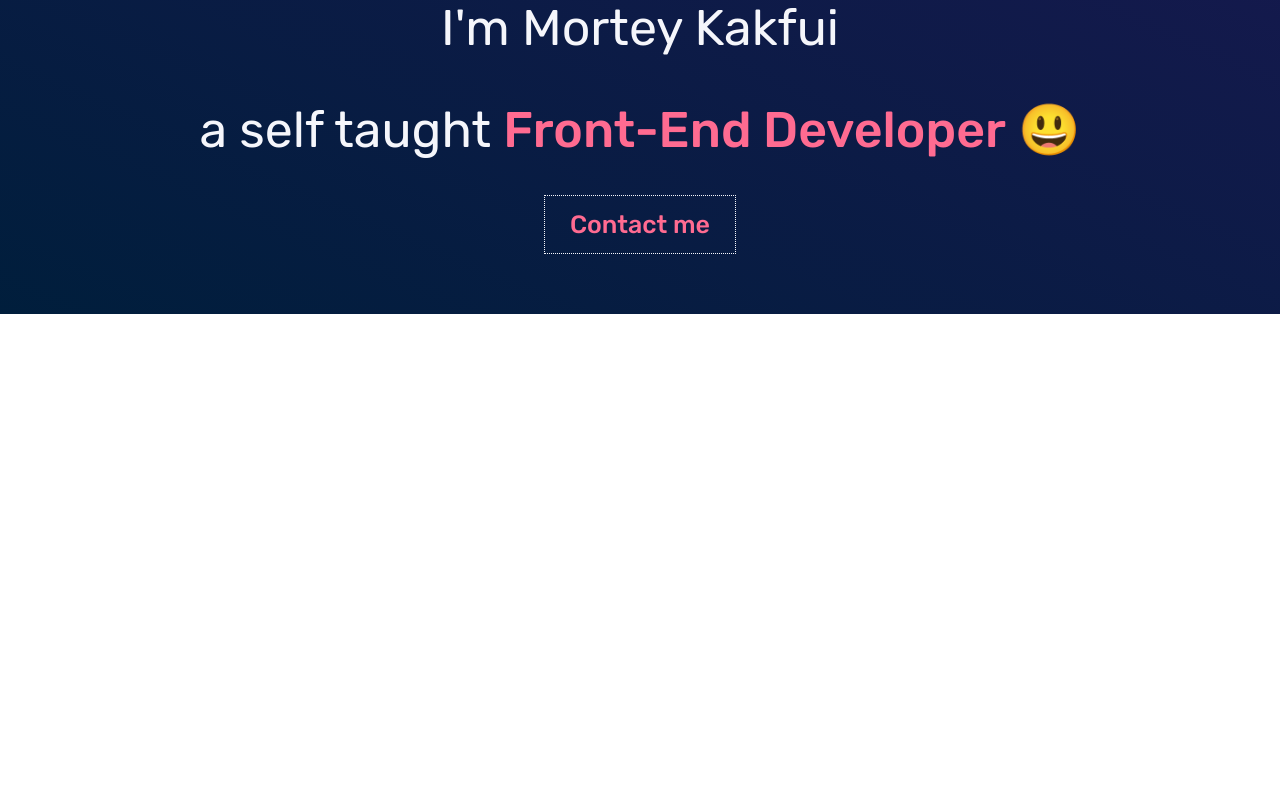
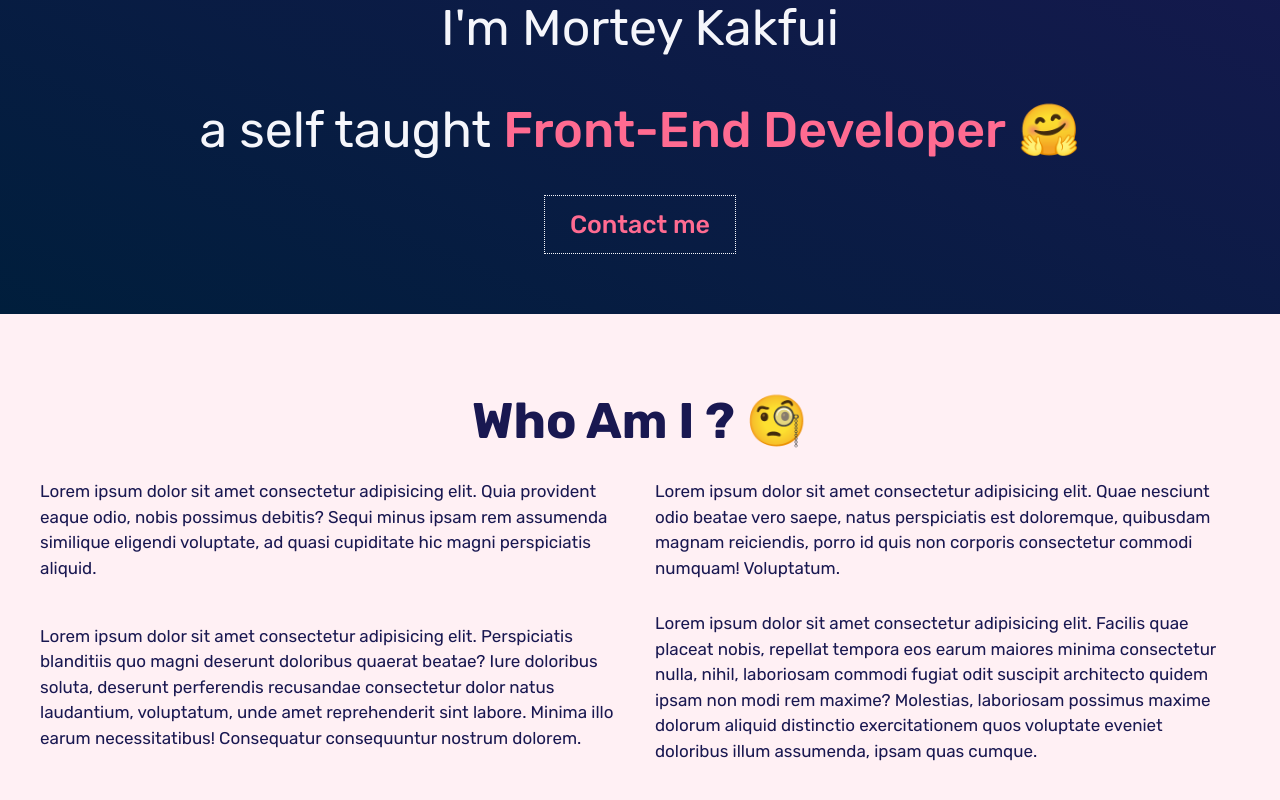
Before and after one commit to MorteyKafui/sir-kafui-portfolio, a Next.js app: page / in a window 1280 px wide. Shown: the part 326-1126 px from the top of the page. Before the commit the page ends 800 px from the top, so only its background shows below. Built offline with nearby package versions, Linux system fonts and the light colour scheme.

Commit message:
add about section

```diff
--- /dev/null
+++ b/components/About/About.jsx
@@ -0,0 +1,44 @@
+import React from 'react';
+import { StyledAbout } from './AboutStyles';
+
+const About = () => {
+  return (
+    <StyledAbout id='about'>
+      <div className='main-container'>
+        <h2>Who Am I ? 🧐</h2>
+        <div className='about-me'>
+          <p className='p-1'>
+            Lorem ipsum dolor sit amet consectetur adipisicing elit. Quia
+            provident eaque odio, nobis possimus debitis? Sequi minus ipsam rem
+            assumenda similique eligendi voluptate, ad quasi cupiditate hic
+            magni perspiciatis aliquid.
+          </p>
+          <p className='p-2'>
+            Lorem ipsum dolor sit amet consectetur adipisicing elit. Quae
+            nesciunt odio beatae vero saepe, natus perspiciatis est doloremque,
+            quibusdam magnam reiciendis, porro id quis non corporis consectetur
+            commodi numquam! Voluptatum.
+          </p>
+          <p className='p-3'>
+            Lorem ipsum dolor sit amet consectetur adipisicing elit.
+            Perspiciatis blanditiis quo magni deserunt doloribus quaerat beatae?
+            Iure doloribus soluta, deserunt perferendis recusandae consectetur
+            dolor natus laudantium, voluptatum, unde amet reprehenderit sint
+            labore. Minima illo earum necessitatibus! Consequatur consequuntur
+            nostrum dolorem.
+          </p>
+          <p className='p-4'>
+            Lorem ipsum dolor sit amet consectetur adipisicing elit. Facilis
+            quae placeat nobis, repellat tempora eos earum maiores minima
+            consectetur nulla, nihil, laboriosam commodi fugiat odit suscipit
+            architecto quidem ipsam non modi rem maxime? Molestias, laboriosam
+            possimus maxime dolorum aliquid distinctio exercitationem quos
+            voluptate eveniet doloribus illum assumenda, ipsam quas cumque.
+          </p>
+        </div>
+      </div>
+    </StyledAbout>
+  );
+};
+
+export default About;
--- /dev/null
+++ b/components/About/AboutStyles.js
@@ -0,0 +1,29 @@
+import styled from 'styled-components';
+
+export const StyledAbout = styled.section`
+  background-color: #fff0f4;
+  color: #191851;
+  padding: 5rem 0;
+  min-height: 60vh;
+
+  h2 {
+    font-size: 5rem;
+    text-align: center;
+    margin-bottom: 2rem;
+    display: flex;
+    justify-content: center;
+    align-items: center;
+  }
+
+  .about-me {
+    display: grid;
+    grid-template-columns: repeat(2, 1fr);
+    gap: 3rem;
+    justify-content: center;
+    align-items: center;
+
+    p {
+      font-size: 1.7rem;
+    }
+  }
+`;
--- a/components/Intro/Intro.jsx
+++ b/components/Intro/Intro.jsx
@@ -11,7 +11,7 @@ const Intro = () => {
         <p>I'm Mortey Kakfui</p>
         <br />
         <p>
-          a self taught <span>Front-End Developer</span> 😃
+          a self taught <span>Front-End Developer</span> 🤗
         </p>
         <br />
         <Link href='#contact'>
--- a/components/Intro/IntroStyles.js
+++ b/components/Intro/IntroStyles.js
@@ -12,7 +12,7 @@ export const StyledHeader = styled.header`
     flex-direction: column;
     align-items: center;
     justify-content: center;
-    height: 100%;
+    min-height: 100%;
 
     h1 {
       font-size: 10rem;
--- a/pages/index.js
+++ b/pages/index.js
@@ -1,3 +1,4 @@
+import About from '../components/About/About';
 import Intro from '../components/Intro/Intro';
 import Layout from '../components/Layout/Layout';
 
@@ -5,6 +6,7 @@ export default function Home() {
   return (
     <Layout title='Sir_Kafui | Welcome to my portfolio'>
       <Intro />
+      <About />
     </Layout>
   );
 }
--- a/styles/globals.js
+++ b/styles/globals.js
@@ -11,9 +11,15 @@ export const GlobalStyles = createGlobalStyle`
 }
 
 
+html{
+  font-size: 62.5%;
+  scroll-behavior: smooth;
+}
+
+
 
 html, body {
-  font-size: 62.5%;
+
   height: 100%;
 }
 
@@ -51,6 +57,13 @@ a{
 }
 
 
+.main-container{
+  max-width: 120rem;
+    margin: 0 auto;
+    padding: 2rem 0;
+}
+
+
 
 
 `;
```
